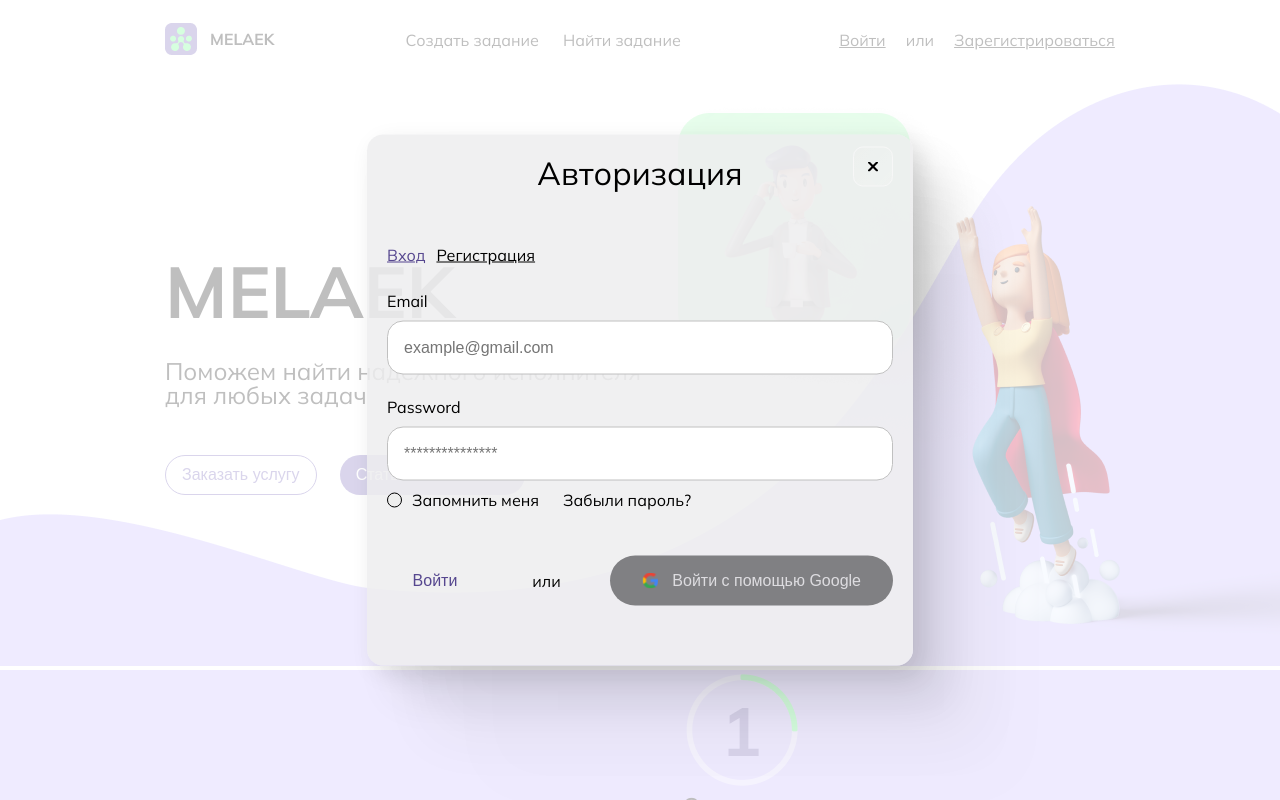
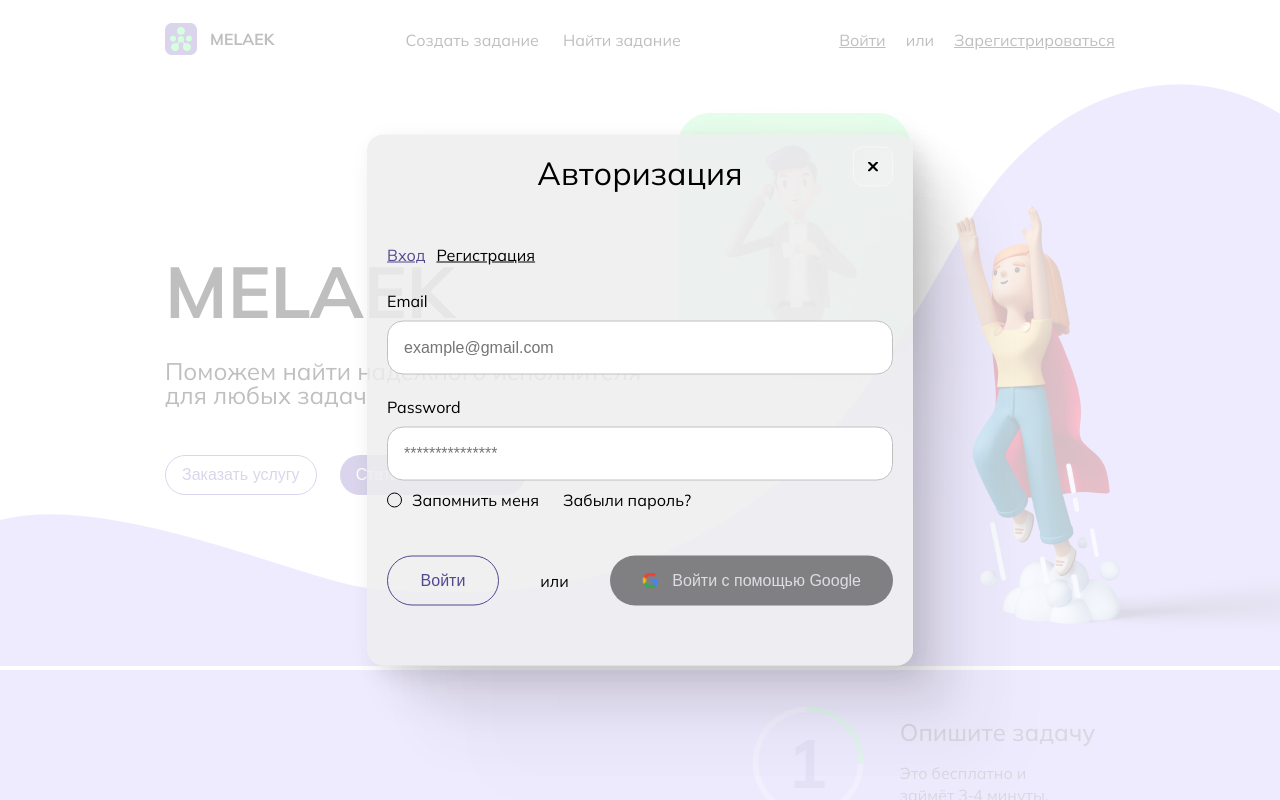
Before and after one commit to eduard10110/freelance-front-project, a React (Create React App) app: page / in a window 1280 px wide. Both pictures are taken after a click on the element "Войти". Shown: the top 800 px of the page. Built offline with nearby package versions, Linux system fonts and the light colour scheme.

Commit message:
minor fixes

```diff
--- a/src/assets/scss/buttons.scss
+++ b/src/assets/scss/buttons.scss
@@ -38,7 +38,7 @@
 .btn-purple {
   border: 1px solid $purple;
   color: $purple;
-  background-color: $white;
+  background-color: transparent;
 }
 
 .btn-purple:hover,
--- a/src/assets/scss/home.scss
+++ b/src/assets/scss/home.scss
@@ -120,6 +120,7 @@
                 }
             }
         }
+    }
     .service-steps-wrapper {
         .step-item {
             display: flex;
@@ -138,7 +139,6 @@
 
         .step-item:hover {
             opacity: 1;
-            }
         }
     }
 
--- a/src/assets/scss/login.scss
+++ b/src/assets/scss/login.scss
@@ -95,6 +95,7 @@
             border-color: $dark-purple;
             color: $dark-purple;
             height: 50px;
+            width: 7rem;
         }
         .btn-google {
             display: flex;
--- a/src/assets/scss/registration.scss
+++ b/src/assets/scss/registration.scss
@@ -83,7 +83,7 @@
             color: $dark-purple;
             width: 212px;
             height: 50px;
-            padding: 16px 32px;
+            padding: 14px 32px;
         }
         .btn-reg-google {
             display: flex;
--- a/src/components/login/index.js
+++ b/src/components/login/index.js
@@ -92,7 +92,7 @@ export default function Login() {
                 </div>
                 <div className="login-actions">
                     <button
-                        className="btn btn-default btn-login body3"
+                        className="btn btn-purple btn-login body3"
                         onClick={handleLogin}
                     >
                         Войти
--- a/src/components/registrstion/index.js
+++ b/src/components/registrstion/index.js
@@ -87,7 +87,7 @@ export default function Registration() {
                     <p className="body3">Нажимая на кнопку, я соглашаюсь на <span className="body5">обработку персональных данных</span></p>
                 </div>
                 <div className="reg-actions">
-                    <button className="btn btn-default btn-reg body3">
+                    <button className="btn btn-purple btn-reg body3">
                     Зарегистрироваться
                     </button>
                     <p className="body3">или</p>
```
Lines whose indentation alone changed are shown as unchanged.
